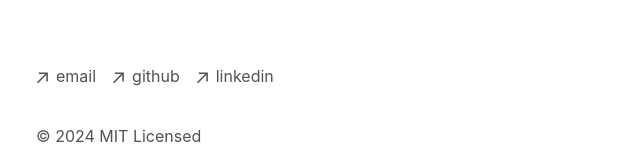
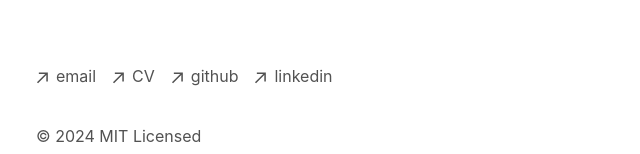
Before and after one commit to kerixyz/kerixyz.github.io, a Next.js app: page / in a window 1280 px wide. Shown: the part 792-946 px from the top of the page, without its empty margins (316-956 px from the left). Built offline with nearby package versions, Linux system fonts and the light colour scheme.

Commit message:
added cv and updated footer

```diff
--- a/app/components/footer.tsx
+++ b/app/components/footer.tsx
@@ -35,6 +35,17 @@
             className="flex items-center transition-all hover:text-neutral-800 dark:hover:text-neutral-100"
             rel="noopener noreferrer"
             target="_blank"
+            href="https://keri.xyz/cv1024.pdf"
+          >
+            <ArrowIcon />
+            <p className="ml-2 h-7">CV</p>
+          </a>
+        </li>
+        <li>
+          <a
+            className="flex items-center transition-all hover:text-neutral-800 dark:hover:text-neutral-100"
+            rel="noopener noreferrer"
+            target="_blank"
             href="https://github.com/kerixyz"
           >
             <ArrowIcon />
```
Also changed, not shown: 1 other file (tests, documents, lock files or other folders).
